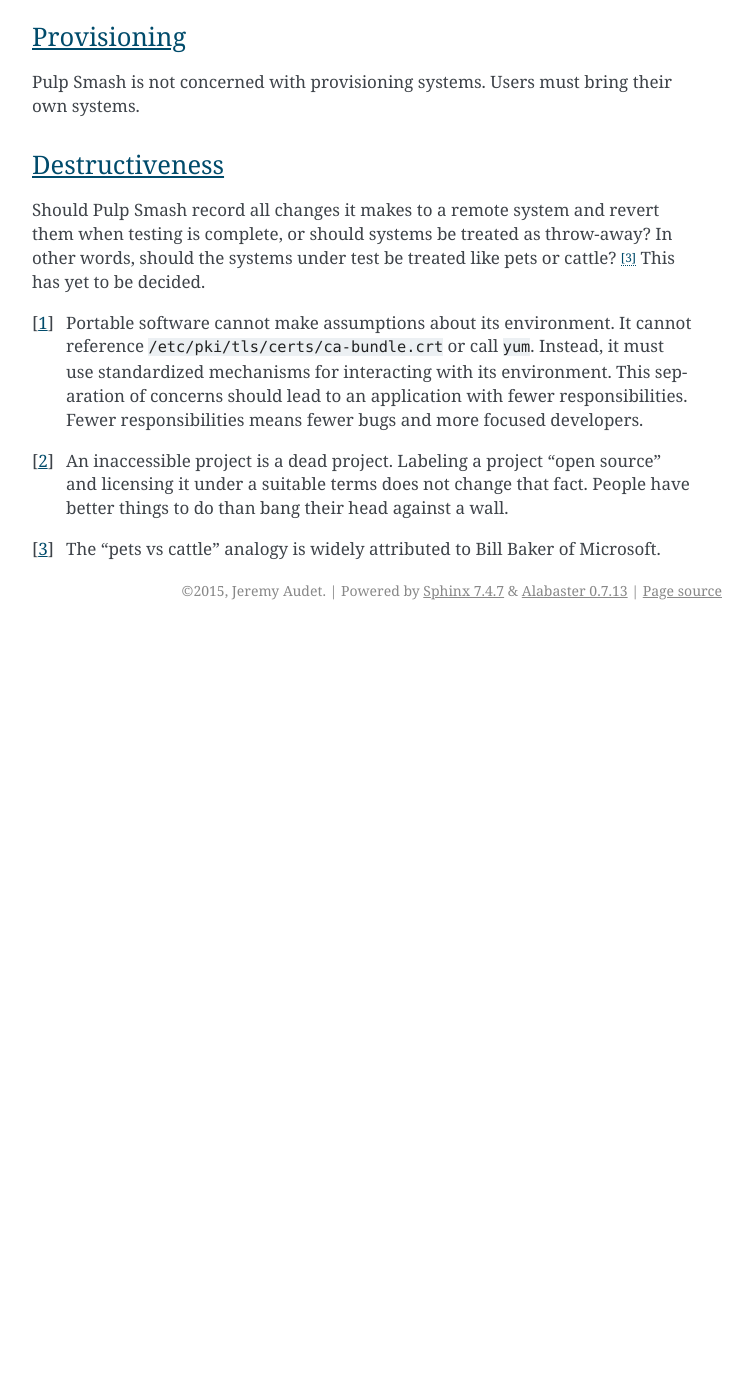
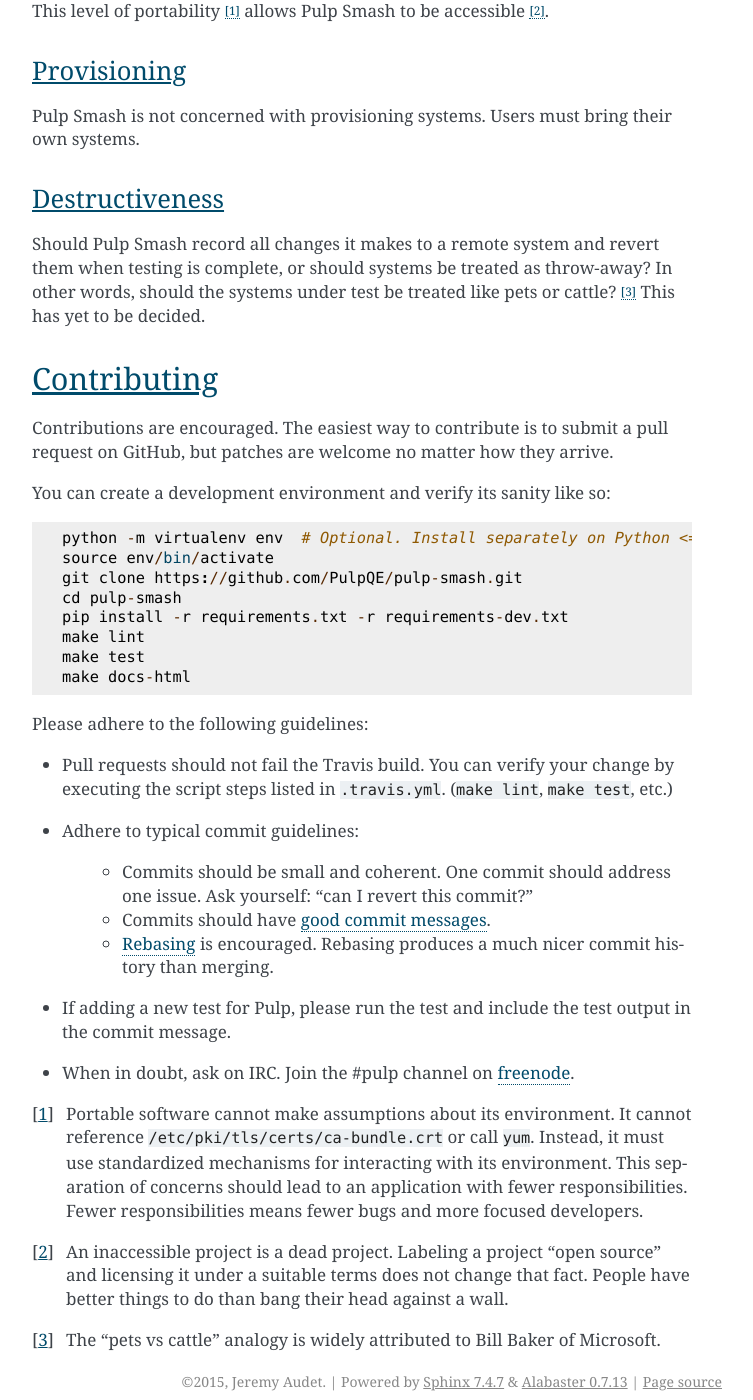
Before and after one commit to pulp/pulp-smash, a Sphinx documentation site: the page built from docs/about.rst, in a window 1280 px wide and 1400 px high, scrolled down 1600 px. Shown: the whole window, without its empty margins (388-1141 px from the left). Built offline with Sphinx 7.4.7, drawn with Linux system fonts in a browser that asks for light colours; before the commit the page ends 2230 px from its top, so only the background shows below that; some of the changed text lies outside the part shown.

Commit message:
Add "Contributing" section to documentation
Place section in `docs/about.rst`, after the "Why Pulp Smash?" and "Scope and
Limitations" section. The rationale for placing the new section at the end of
the file is that potential contributors will at least have a chance to gloss
over other relevant material before banging out changes.

Based on: http://nailgun.readthedocs.org/en/latest/#contributing

```diff
--- a/docs/about.rst
+++ b/docs/about.rst
@@ -72,6 +72,40 @@
 words, should the systems under test be treated like pets or cattle? [3]_ This
 has yet to be decided.
 
+Contributing
+------------
+
+Contributions are encouraged. The easiest way to contribute is to submit a pull
+request on GitHub, but patches are welcome no matter how they arrive.
+
+You can create a development environment and verify its sanity like so::
+
+    python -m virtualenv env  # Optional. Install separately on Python <= 3.2
+    source env/bin/activate
+    git clone https://github.com/PulpQE/pulp-smash.git
+    cd pulp-smash
+    pip install -r requirements.txt -r requirements-dev.txt
+    make lint
+    make test
+    make docs-html
+
+Please adhere to the following guidelines:
+
+* Pull requests should not fail the Travis build. You can verify your change by
+  executing the script steps listed in ``.travis.yml``. (``make lint``, ``make
+  test``, etc.)
+* Adhere to typical commit guidelines:
+
+    * Commits should be small and coherent. One commit should address one issue.
+      Ask yourself: "can I revert this commit?"
+    * Commits should have `good commit messages`_.
+    * `Rebasing`_ is encouraged. Rebasing produces a much nicer commit history
+      than merging.
+
+* If adding a new test for Pulp, please run the test and include the test output
+  in the commit message.
+* When in doubt, ask on IRC. Join the #pulp channel on `freenode`_.
+
 .. [1] Portable software cannot make assumptions about its environment. It
     cannot reference ``/etc/pki/tls/certs/ca-bundle.crt``  or call ``yum``.
     Instead, it must use standardized mechanisms for interacting with its
@@ -86,6 +120,9 @@
 
 .. _GNU Make: https://www.gnu.org/software/make/
 .. _Pulp Automation: https://github.com/RedHatQE/pulp-automation
+.. _Rebasing: http://www.git-scm.com/book/en/v2/Git-Branching-Rebasing
 .. _XDG Base Directory Specification: http://standards.freedesktop.org/basedir-spec/basedir-spec-latest.html
+.. _freenode: https://freenode.net/
+.. _good commit messages: http://tbaggery.com/2008/04/19/a-note-about-git-commit-messages.html
 .. _pulp_auto.repo: https://github.com/RedHatQE/pulp-automation/blob/master/pulp_auto/repo.py
 .. _tests.general_tests.test_01_log_in: https://github.com/RedHatQE/pulp-automation/blob/master/tests/general_tests/test_01_log_in.py
```
